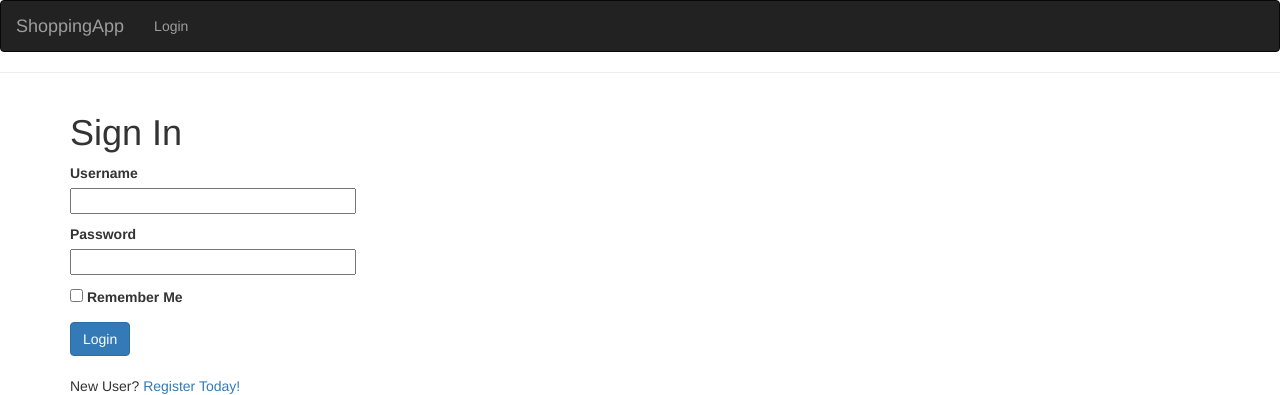
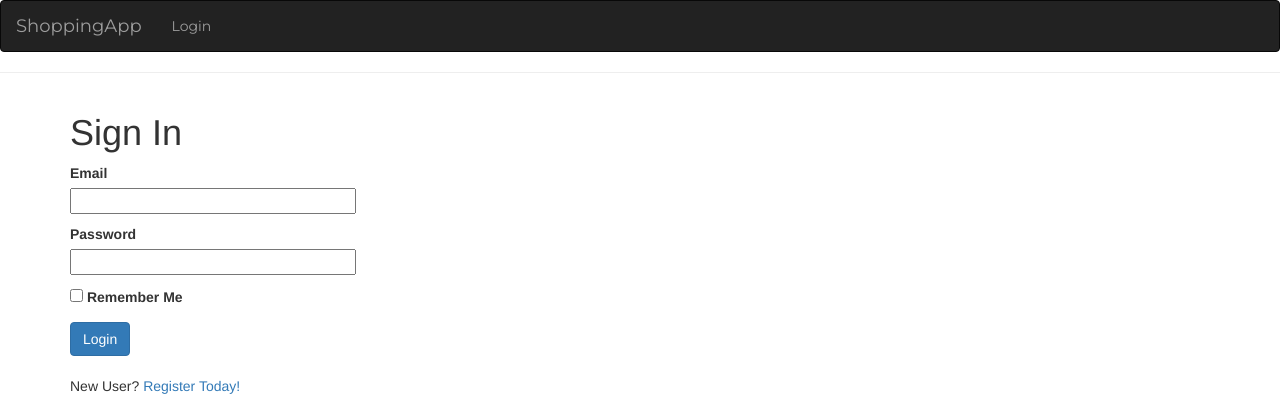
Before and after one commit to designravenous/Shopping_app, a Flask app: a page that uses application/templates/base.html in a window 1280 px wide. Shown: the top 395 px of the page. Run offline with Flask 2, Linux system fonts and the light colour scheme; some libraries are stand-ins or nearby versions.

Commit message:
add CSRF protection, add the csrf tag in the forms, login with Email instead of username

```diff
--- a/application/__init__.py
+++ b/application/__init__.py
@@ -4,8 +4,10 @@ from config import Config
 from flask_sqlalchemy import SQLAlchemy
 from flask_migrate import Migrate
 from flask_login import LoginManager
+from flask_wtf.csrf import CSRFProtect
 
 app = Flask(__name__)
+csrf = CSRFProtect(app)
 bootstrap = Bootstrap(app)
 app.config.from_object(Config)
 db = SQLAlchemy(app)
--- a/application/forms.py
+++ b/application/forms.py
@@ -4,7 +4,7 @@ from wtforms.validators import DataRequired, ValidationError, Email, EqualTo, op
 from application.models import User
 
 class LoginForms(FlaskForm):
-    username = StringField('Username', validators=[DataRequired()])
+    email = StringField('Email', validators=[DataRequired()])
     password = PasswordField('Password', validators=[DataRequired()])
     remember_me = BooleanField('Remember Me')
     submit = SubmitField('Login', render_kw={'class':'btn btn-primary'})
--- a/application/routes.py
+++ b/application/routes.py
@@ -31,7 +31,7 @@ def login():
         return redirect(url_for('index'))
     form = LoginForms()
     if form.validate_on_submit():
-        user = User.query.filter_by(username=form.username.data).first()
+        user = User.query.filter_by(email=form.email.data).first()
         if user is None or not user.check_hash(form.password.data):
             flash('Invalid username or password')
             return redirect(url_for('login'))
--- a/application/templates/add_item.html
+++ b/application/templates/add_item.html
@@ -2,7 +2,7 @@
 {% block app_content %}
 <div class="form-group col-xs-12"><h3>Add Items to Shoppingbag:</h3></div>
 <form action="" method="POST">
-    {{ form.hidden_tag() }}
+    {{ form.csrf_token }}
     <p>
         <div class="form-group col-xs-12">
         {{ form.item.label }}<br>
--- a/application/templates/base.html
+++ b/application/templates/base.html
@@ -24,18 +24,18 @@
               <span class="icon-bar"></span>
               <span class="icon-bar"></span>
             </button>
-            <a class="navbar-brand" href="#">ShoppingApp</a>
+            <a class="navbar-brand" href="#" style="font-family: 'Montserrat', sans-serif;">ShoppingApp</a>
           </div>
 
           <!-- Collect the nav links, forms, and other content for toggling -->
           <div class="collapse navbar-collapse" id="bs-example-navbar-collapse-1">
             <ul class="nav navbar-nav">
             {% if current_user.is_anonymous %}
-              <li><a href="{{ url_for('login') }}">Login</a></li>
+              <li style="font-family: 'Montserrat', sans-serif;"><a href="{{ url_for('login') }}">Login</a></li>
               {% else %}
-              <li><a href="{{ url_for('index') }}">{{ user }}'s Shopping Bag</a></li>
-              <li><a href="{{ url_for('profile') }}">Profile Page</a></li>
-              <li><a href="{{ url_for('logout') }}">Logout</a></li>
+              <li style="font-family: 'Montserrat', sans-serif;"><a href="{{ url_for('index') }}">{{ user }}'s Shopping Bag</a></li>
+              <li style="font-family: 'Montserrat', sans-serif;"><a href="{{ url_for('profile') }}">Profile Page</a></li>
+              <li style="font-family: 'Montserrat', sans-serif;"><a href="{{ url_for('logout') }}">Logout</a></li>
               {% endif %}
             </ul>
           </div><!-- /.navbar-collapse -->
--- a/application/templates/index.html
+++ b/application/templates/index.html
@@ -3,8 +3,8 @@
 {% block app_content %}
 <div class="container">
         <div class="row">
-                <h2 class="visible-md visible-lg">SHOPPING BAG</h2>
-                <p class="visible-md visible-lg col-xs-3"><small>All Content Owned by DesignRavenous</small></p>
+                <h2 class="visible-md visible-lg" style="font-family: 'Montserrat', sans-serif;">SHOPPING BAG</h2>
+                <p class="visible-md visible-lg col-xs-3" style="font-family: 'Montserrat', sans-serif;"><small>All Content Owned by DesignRavenous</small></p>
                 <div class="dropdown pull-right">
                     <a class="dropdown-toggle btn btn-default " data-toggle="dropdown">
                         <span class="glyphicon glyphicon-cog"></span>&nbsp; <span class="caret"></span>
@@ -32,6 +32,7 @@
                             <div class="form-row align-items-center">
                                     <div class="col-auto">
                                         <label>Item</label>
+                                        {{ form.csrf_token }}
                                         {{ form.item(size=10, value=post.item) }}
                                         {{ form.quantity.label }}
                                         {{ form.quantity }}
@@ -49,6 +50,7 @@
                     <div class="form-row align-items-center">
                             <div class="col-auto">
                                 <label>Item</label>
+                                {{ form.csrf_token }}
                                 {{ form.item(size=10, value=post.item) }}
                                 {{ form.quantity.label }}
                                 {{ form.quantity }}
--- a/application/templates/login.html
+++ b/application/templates/login.html
@@ -6,11 +6,11 @@
             <div class="col-xs-12">
                     <h1>Sign In</h1>
 <form action="" method="POST" novalidate>
-    {{ form.hidden_tag() }}
+    {{ form.csrf_token }}
     <p>
-        {{ form.username.label }}<br>
-        {{ form.username(size=32) }}<br>
-        {% for error in form.username.errors %}
+        {{ form.email.label }}<br>
+        {{ form.email(size=32) }}<br>
+        {% for error in form.email.errors %}
         <span style="color:red">[{{ error }}]</span>
         {% endfor %}
     </p>
--- a/application/templates/register.html
+++ b/application/templates/register.html
@@ -5,7 +5,7 @@
             <div class="col-xs-12">
 <h1>User Registration:</h1>
 <form action="" method="POST">
-    {{ form.hidden_tag() }}
+    {{ form.csrf_token }}
     <p>
         {{ form.username.label }}<br>
         {{ form.username(size=32) }}<br>
```
